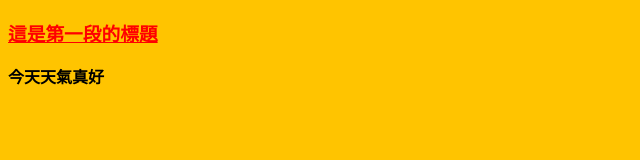
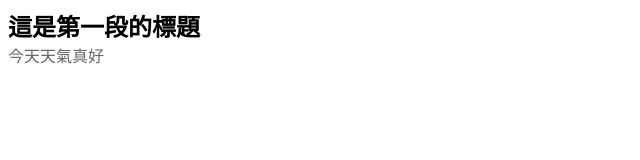
Before and after one commit to jayhanlin/NTU_javascript_junior_training, a plain HTML site: page css.html in a window 1280 px wide. Shown: the whole page, without its empty margins (0-640 px from the left). Drawn offline with Linux system fonts and the light colour scheme.

Commit message:
介紹div element

```diff
--- a/css.html
+++ b/css.html
@@ -6,8 +6,9 @@
     <meta name="viewport" content="width=device-width, initial-scale=1.0">
     <title>Document</title>
 </head>
-<body style="background-color: #ffc400;">
-    <h3 style="color: red; text-decoration: underline;">這是第一段的標題</h3>
-    <b>今天天氣真好</b>
+<body style="background-color: #ffffff;">
+    <!-- <h3 style="color: red; text-decoration: underline;">這是第一段的標題</h3> -->
+    <div style="font-size: 24px;font-weight:bold">這是第一段的標題</div>    <!--區塊型標籤(會自動換行)-->
+    <div style="color: #666666;">今天天氣真好</div>
 </body>
 </html>
```
